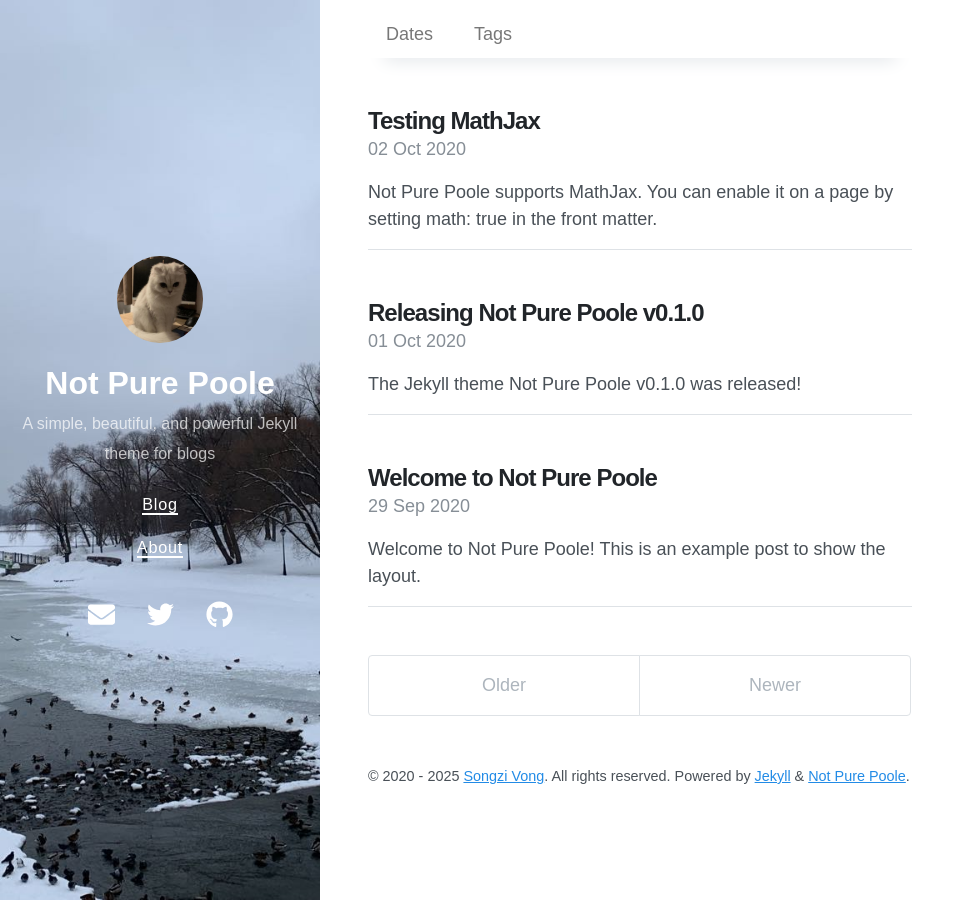
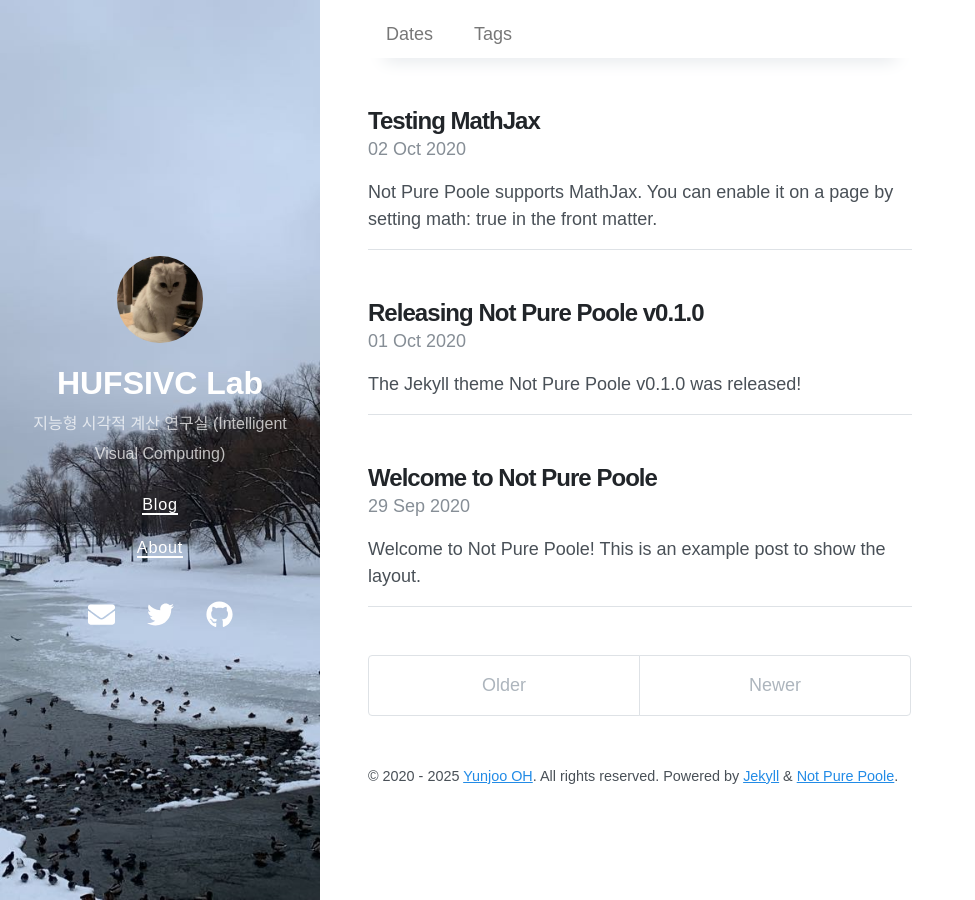
Before and after one commit to hufsivclab/hufsivclab.github.io, a Jekyll site: the page built from index.html, in a window 1280 px wide. Shown: the whole page, without its empty margins (0-975 px from the left). Built offline with Jekyll 4.4.1, drawn with Linux system fonts in a browser that asks for light colours; nearby versions of some CDN libraries; the list of posts is cut into pages by our own code.

Commit message:
modify title

```diff
--- a/_config.yml
+++ b/_config.yml
@@ -1,7 +1,8 @@
 # Setup
-title: Not Pure Poole
-description: A simple, beautiful, and powerful Jekyll theme for blogs
-url: https://vszhub.github.io
+title: HUFSIVC Lab
+description: 지능형 시각적 계산 연구실
+    (Intelligent Visual Computing)
+url: https://oyunjoo.github.io/hufsivc.github.io/
 avatar: /avatar.jpeg
 paginate: 5
 permalink: pretty
@@ -33,10 +34,10 @@ twitter:
   card: summary
 logo: logo.png
 social:
-  name: Songzi Vong
+  name: Yunjoo OH
   links:
     - https://twitter.com/vszhub
-    - https://github.com/vszhub
+    - https://github.com/Oyunjoo
 google_site_verification: xxxxx
 lang: en
 
@@ -54,6 +55,6 @@ sass:
 
 # Specify the author for blog posts
 author:
-  name: Songzi Vong
-  url: https://github.com/vszhub/
-  email: vszhub@gmail.com
+  name: Yunjoo OH
+  url: https://github.com/Oyunjoo
+  email: yunju7890@hufs.ac.kr
```
